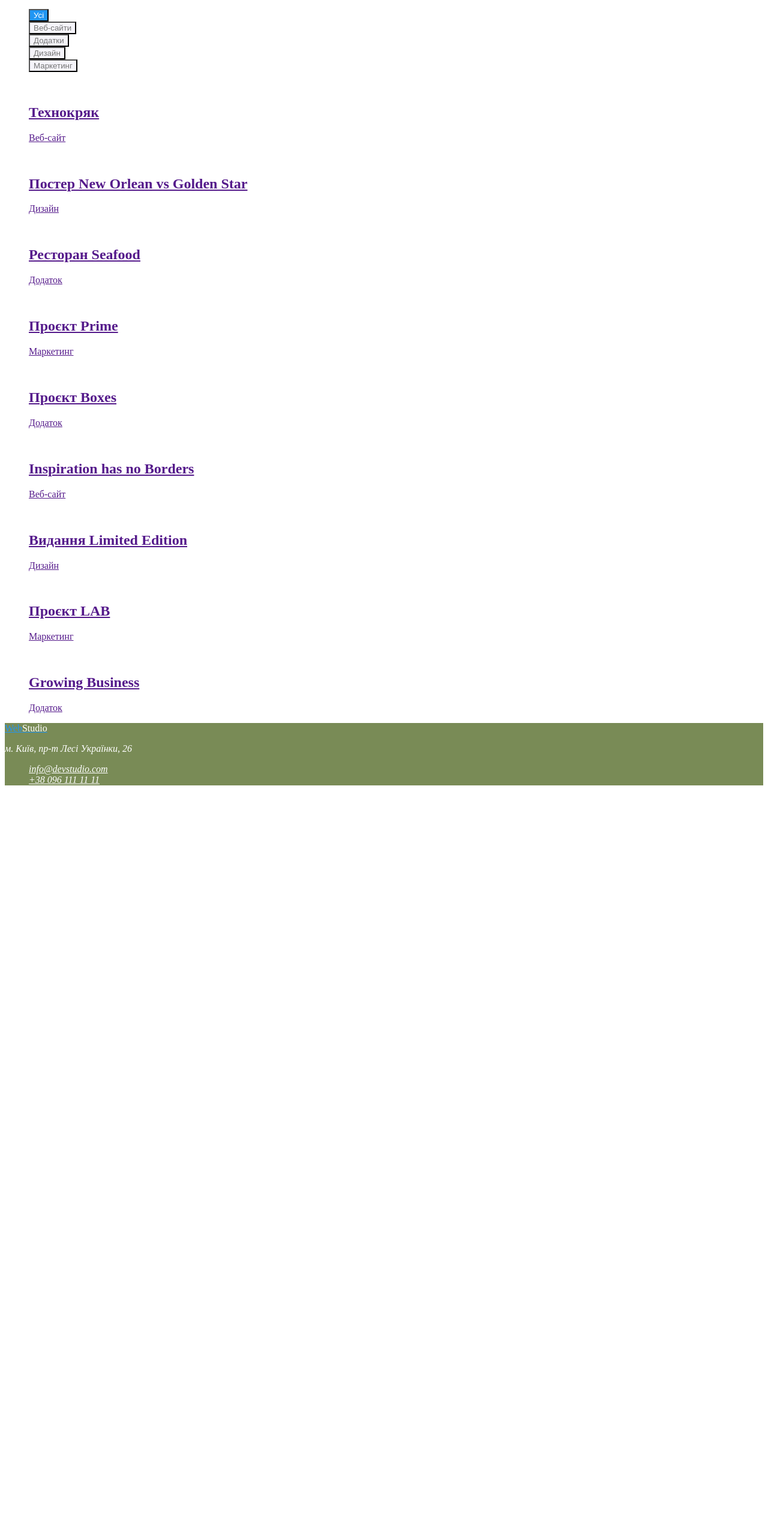
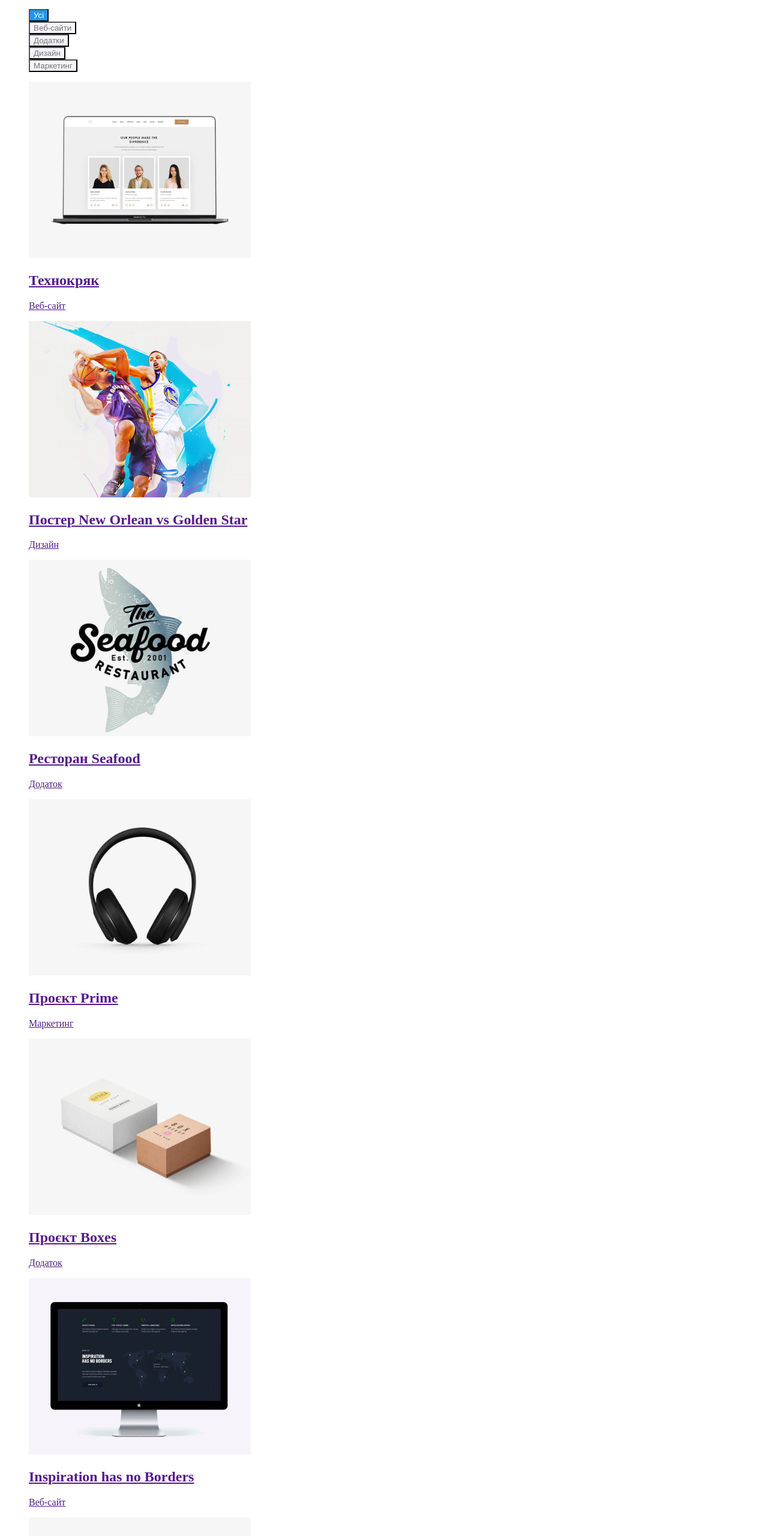
Before and after one commit to dedlev/goit-markup-hw-02, a plain HTML site: page portfolio.html in a window 1280 px wide. Shown: the part 200-2760 px from the top of the page at 60% size. Before the commit the page ends 1525 px from the top, so only its background shows below. Drawn offline with Linux system fonts and the light colour scheme.

Commit message:
додає зображення до другої сторінки

```diff
--- a/portfolio.html
+++ b/portfolio.html
@@ -51,63 +51,63 @@
         <ul class="list">
           <li>
             <a href=""
-              ><img src="" alt="" />
+              ><img src="./images/portfolio/portfolio-1.jpg" alt="" />
               <h2>Технокряк</h2>
               <p>Веб-сайт</p></a
             >
           </li>
           <li>
             <a href=""
-              ><img src="" alt="" />
+              ><img src="./images/portfolio/portfolio-2.jpg" alt="" />
               <h2>Постер New Orlean vs Golden Star</h2>
               <p>Дизайн</p></a
             >
           </li>
           <li>
             <a href=""
-              ><img src="" alt="" />
+              ><img src="./images/portfolio/portfolio-3.jpg" alt="" />
               <h2>Ресторан Seafood</h2>
               <p>Додаток</p></a
             >
           </li>
           <li>
             <a href=""
-              ><img src="" alt="" />
+              ><img src="./images/portfolio/portfolio-4.jpg" alt="" />
               <h2>Проєкт Prime</h2>
               <p>Маркетинг</p></a
             >
           </li>
           <li>
             <a href=""
-              ><img src="" alt="" />
+              ><img src="./images/portfolio/portfolio-5.jpg" alt="" />
               <h2>Проєкт Boxes</h2>
               <p>Додаток</p></a
             >
           </li>
           <li>
             <a href=""
-              ><img src="" alt="" />
+              ><img src="./images/portfolio/portfolio-6.jpg" alt="" />
               <h2>Inspiration has no Borders</h2>
               <p>Веб-сайт</p></a
             >
           </li>
           <li>
             <a href=""
-              ><img src="" alt="" />
+              ><img src="./images/portfolio/portfolio-7.jpg" alt="" />
               <h2>Видання Limited Edition</h2>
               <p>Дизайн</p></a
             >
           </li>
           <li>
             <a href=""
-              ><img src="" alt="" />
+              ><img src="./images/portfolio/portfolio-8.jpg" alt="" />
               <h2>Проєкт LAB</h2>
               <p>Маркетинг</p></a
             >
           </li>
           <li>
             <a href=""
-              ><img src="" alt="" />
+              ><img src="./images/portfolio/portfolio-9.jpg" alt="" />
               <h2>Growing Business</h2>
               <p>Додаток</p></a
             >
```
Also changed, not shown: images/portfolio/portfolio-1.jpg (added), images/portfolio/portfolio-2.jpg (added), images/portfolio/portfolio-3.jpg (added), images/portfolio/portfolio-4.jpg (added), images/portfolio/portfolio-5.jpg (added), images/portfolio/portfolio-6.jpg (added), images/portfolio/portfolio-7.jpg (added), images/portfolio/portfolio-8.jpg (added), images/portfolio/portfolio-9.jpg (added).
